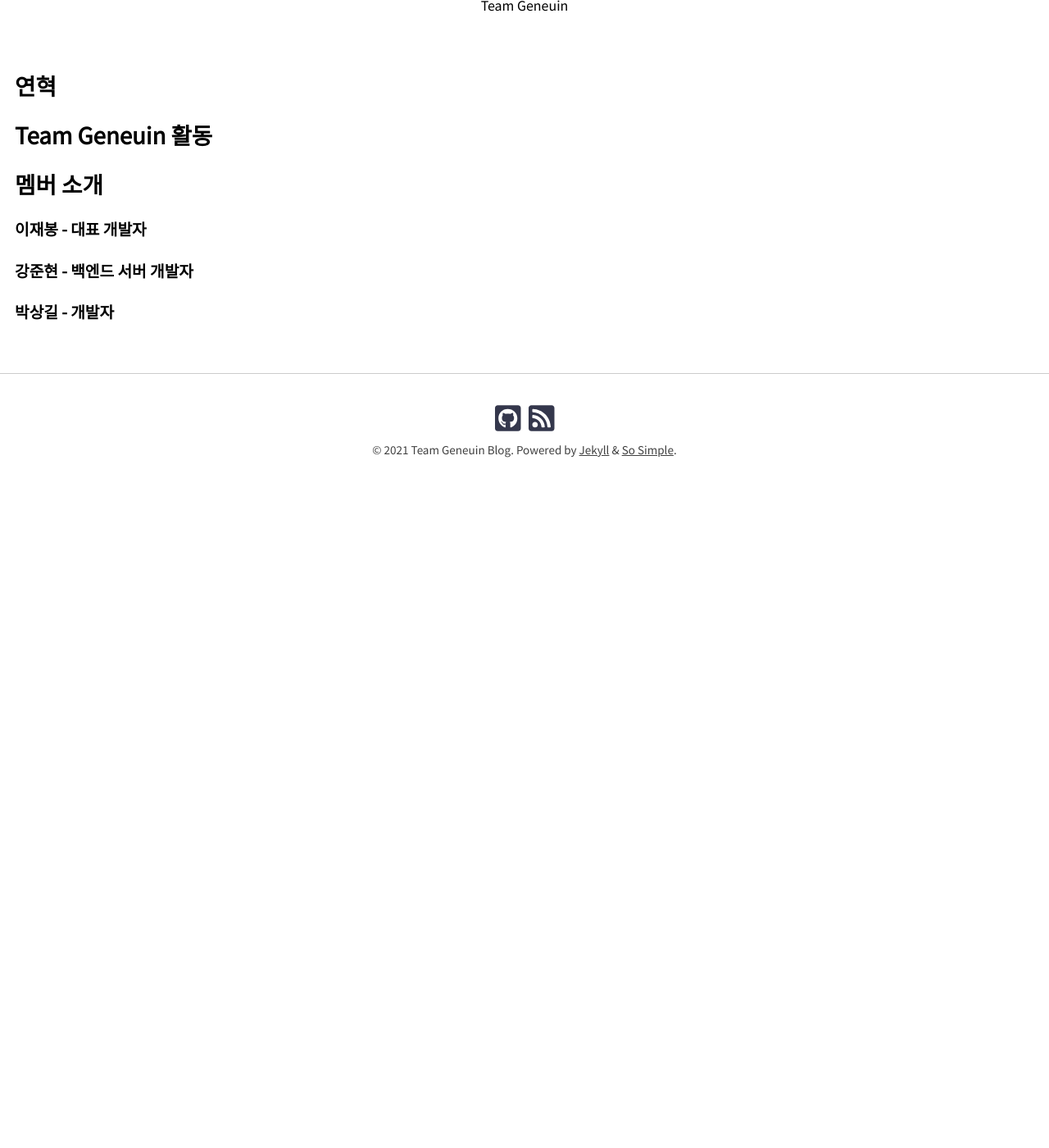
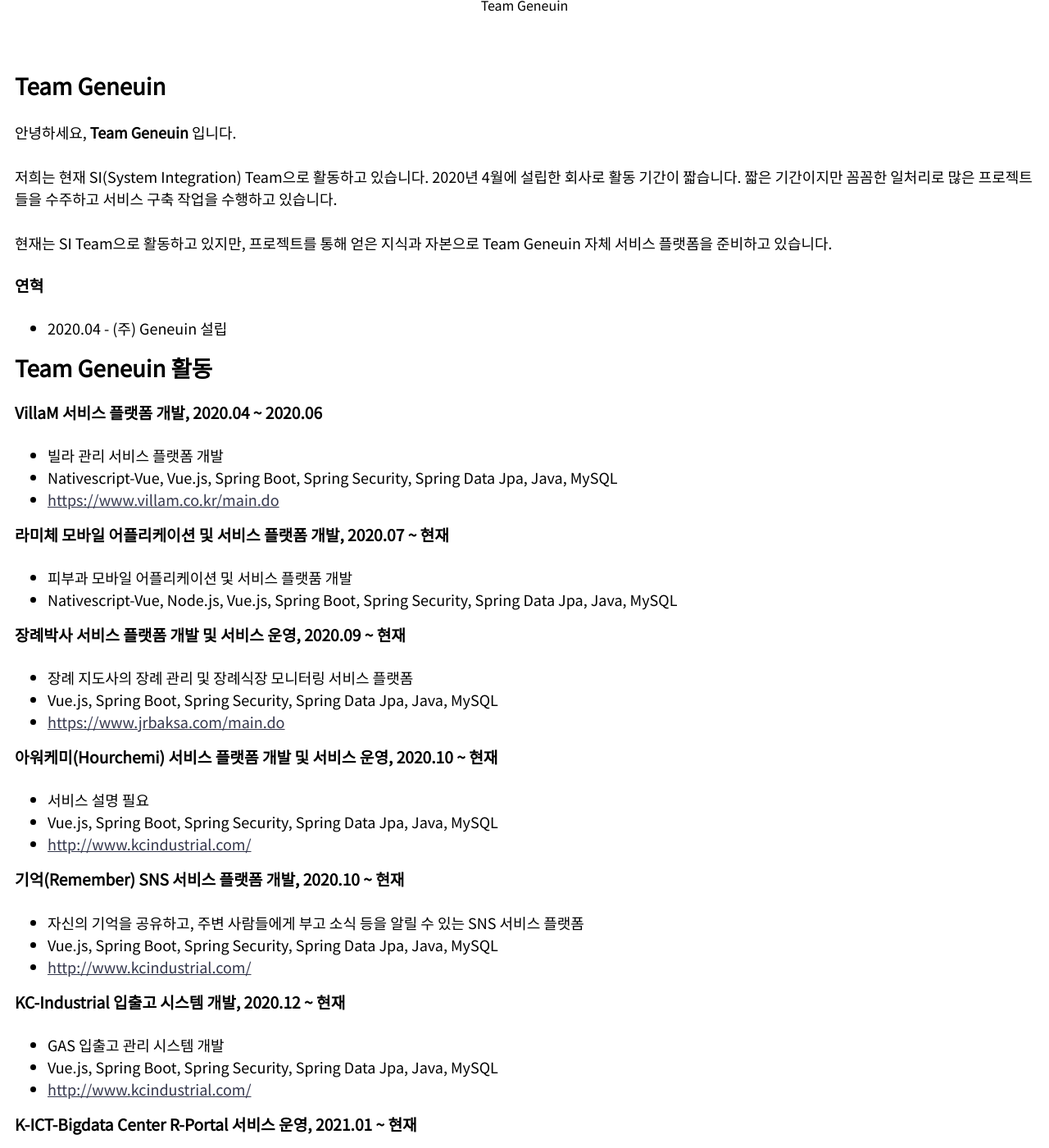
Before and after one commit to jblee-bong/bong.pos, a Jekyll site: the page built from _pages/about.md, in a window 1280 px wide and 1400 px high, scrolled down 278 px. Shown: the whole window at 82% size. Built offline with Jekyll 4.4.1, drawn with Linux system fonts in a browser that asks for light colours; nearby versions of some CDN libraries; before the commit the page ends 908 px from its top, so only the background shows below that; some of the changed text lies outside the part shown.

Commit message:
Docs: about.md / home.html 변경

```diff
--- a/_pages/about.md
+++ b/_pages/about.md
@@ -6,11 +6,81 @@ collection: about
 entries_layout: grid
 ---
 
-## 연혁
+## Team Geneuin
+안녕하세요, **Team Geneuin** 입니다.
+
+저희는 현재 SI(System Integration) Team으로 활동하고 있습니다.
+2020년 4월에 설립한 회사로 활동 기간이 짧습니다.
+짧은 기간이지만 꼼꼼한 일처리로 많은 프로젝트들을 수주하고 서비스 구축 작업을 수행하고 있습니다.
+
+현재는 SI Team으로 활동하고 있지만,
+프로젝트를 통해 얻은 지식과 자본으로 Team Geneuin 자체 서비스 플랫폼을 준비하고 있습니다.
+
+#### 연혁
+- 2020.04 - (주) Geneuin 설립
 
 ## Team Geneuin 활동
+#### VillaM 서비스 플랫폼 개발, 2020.04 ~ 2020.06
+- 빌라 관리 서비스 플랫폼 개발
+- Nativescript-Vue, Vue.js, Spring Boot, Spring Security, Spring Data Jpa, Java, MySQL
+- <https://www.villam.co.kr/main.do>
 
-## 멤버 소개
-#### 이재봉 - 대표 개발자
-#### 강준현 - 백엔드 서버 개발자
-#### 박상길 - 개발자
+#### 라미체 모바일 어플리케이션 및 서비스 플랫폼 개발, 2020.07 ~ 현재
+- 피부과 모바일 어플리케이션 및 서비스 플랫품 개발
+- Nativescript-Vue, Node.js, Vue.js, Spring Boot, Spring Security, Spring Data Jpa, Java, MySQL
+
+#### 장례박사 서비스 플랫폼 개발 및 서비스 운영, 2020.09 ~ 현재
+- 장례 지도사의 장례 관리 및 장례식장 모니터링 서비스 플랫폼
+- Vue.js, Spring Boot, Spring Security, Spring Data Jpa, Java, MySQL
+- <https://www.jrbaksa.com/main.do>
+
+#### 아워케미(Hourchemi) 서비스 플랫폼 개발 및 서비스 운영, 2020.10 ~ 현재
+- 서비스 설명 필요
+- Vue.js, Spring Boot, Spring Security, Spring Data Jpa, Java, MySQL
+- <http://www.kcindustrial.com/>
+
+#### 기억(Remember) SNS 서비스 플랫폼 개발, 2020.10 ~ 현재
+- 자신의 기억을 공유하고, 주변 사람들에게 부고 소식 등을 알릴 수 있는 SNS 서비스 플랫폼
+- Vue.js, Spring Boot, Spring Security, Spring Data Jpa, Java, MySQL
+- <http://www.kcindustrial.com/>
+
+#### KC-Industrial 입출고 시스템 개발, 2020.12 ~ 현재
+- GAS 입출고 관리 시스템 개발
+- Vue.js, Spring Boot, Spring Security, Spring Data Jpa, Java, MySQL
+- <http://www.kcindustrial.com/>
+
+#### K-ICT-Bigdata Center R-Portal 서비스 운영, 2021.01 ~ 현재
+- Cloud Hadoop Cluster, GPU Server 플랫폼 예약 시스템 운영 및 유지 보수
+- eGov Framework, Spring Webmvc, Mybatis, Java, MySQL, JSP
+
+#### K-ICT-Bigdata Center 홈페이지 관리자 기능 유지보수, 2021.03 ~ 현재
+- 관리자 페이지, 홈페이지를 구축한 서버에 적용된 Enview Framework 기능 분석
+- Enview Framework 활용 고객 요구사항 추가
+- Enview Framework, Spring Webmvc, Mybatis, Java, MySQL, JSP
+- <https://kbig.kr/portal/>
+
+#### 보건 복지부 IoT 돌봄 서비스 플랫폼 구축, 2021.05 ~ 현재
+- IoT 센서를 통해 수집한 데이터를 기반으로 사회 노약자들의 응급 상황 모니터링 시스템 구축
+- eGov Framework, Spring Webmvc, Spring Batch, Spring Security, MyBatis, Java, MySQL, NoSql, Kafka, JSP
+
+#### 인천 수자원 공사 레거시 시스템 재구축, 2021.05 ~ 현재
+- 인천 수자원 공사 레거시 시스템 신규 구축
+- eGov Framework, Spring Webmvc, MyBatis, Java, MySQL
+
+## Team Geneuin Skill Stack
+사용하는 기술 스택 이미지 구성 필요
+
+## 지향하는 인재상
+#### 인재상1
+저희는 인재상1을 원해요.
+
+#### 인재상2
+저희는 인재상2을 원해요.
+
+#### 인재상3
+저희는 인재상3을 원해요.
+
+#### 인재상4
+저희는 인재상4을 원해요.
+
+##### 최종 업데이트, 2021-05-05
```
Also changed, not shown: _layouts/home.html (+15 -0 lines).
